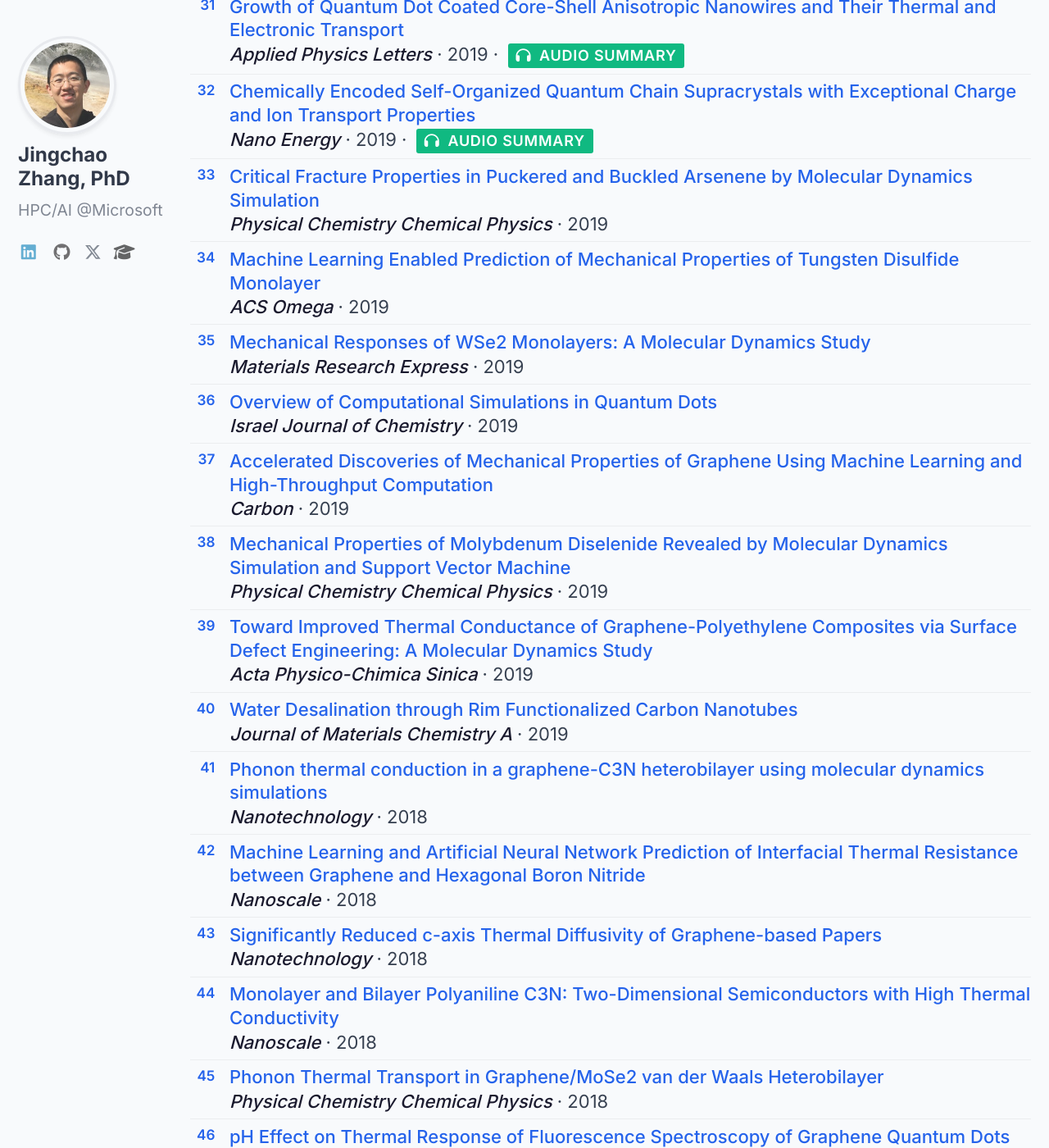
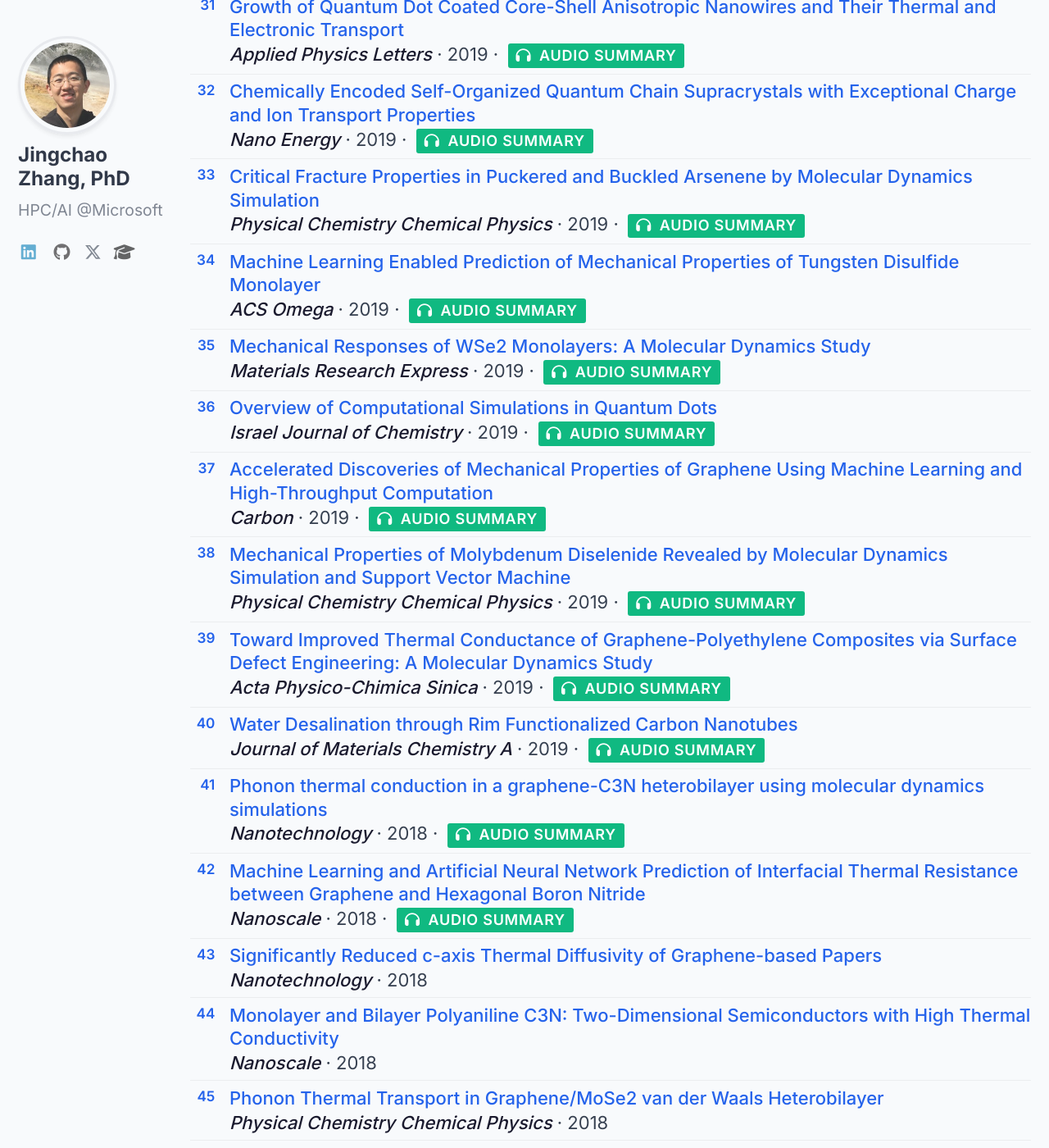
Before and after one commit to JingchaoZhang/JingchaoZhang.github.io, a Jekyll site: the page built from _pages/publications.md, in a window 1280 px wide and 1400 px high, scrolled down 2880 px. Shown: the whole window at 82% size. Built offline with Jekyll 4.4.1, drawn with Linux system fonts in a browser that asks for light colours.

Commit message:
Add audio summaries for 10 more publications (2018-2019)
- Add 10 new audio summary MP3s for 2018-2019 papers
- Add audio toggle buttons to corresponding publication entries
- Covers: graphene-C3N phonon transport, ML thermal resistance prediction,
  arsenene fracture properties, graphene mechanical properties, WSe2 responses,
  WS2 ML prediction, MoSe2 mechanical properties, quantum dot simulations,
  CNT water desalination, graphene-polyethylene thermal conductance

```diff
--- a/_pages/publications.md
+++ b/_pages/publications.md
@@ -191,52 +191,62 @@ author_profile: true
 
 <div class="pub-item">
 <p class="pub-title"><a href="https://drive.google.com/file/d/16q70wkrm9svHOPWZ15tKFNlEOpV401yT/view?usp=sharing" target="_blank">Critical Fracture Properties in Puckered and Buckled Arsenene by Molecular Dynamics Simulation</a></p>
-<p class="pub-meta"><em>Physical Chemistry Chemical Physics</em> &middot; 2019</p>
+<p class="pub-meta"><em>Physical Chemistry Chemical Physics</em> &middot; 2019 &middot; <a href="#" class="audio-toggle" onclick="event.preventDefault();var a=this.closest('.pub-item').querySelector('.audio-player');a.style.display=a.style.display==='none'?'block':'none';"><i class="fas fa-headphones"></i> audio summary</a></p>
+<div class="audio-player" style="display:none;"><audio controls preload="none" style="width:100%;margin-top:6px;"><source src="/assets/audio/2019-critical-fracture-puckered-buckled-arsenene.mp3" type="audio/mpeg"></audio></div>
 </div>
 
 <div class="pub-item">
 <p class="pub-title"><a href="https://drive.google.com/file/d/1fo4Xv6lQ9qKK6zh75B-HAhhURTNVDABZ/view?usp=sharing" target="_blank">Machine Learning Enabled Prediction of Mechanical Properties of Tungsten Disulfide Monolayer</a></p>
-<p class="pub-meta"><em>ACS Omega</em> &middot; 2019</p>
+<p class="pub-meta"><em>ACS Omega</em> &middot; 2019 &middot; <a href="#" class="audio-toggle" onclick="event.preventDefault();var a=this.closest('.pub-item').querySelector('.audio-player');a.style.display=a.style.display==='none'?'block':'none';"><i class="fas fa-headphones"></i> audio summary</a></p>
+<div class="audio-player" style="display:none;"><audio controls preload="none" style="width:100%;margin-top:6px;"><source src="/assets/audio/2019-ml-mechanical-properties-tungsten-disulfide.mp3" type="audio/mpeg"></audio></div>
 </div>
 
 <div class="pub-item">
 <p class="pub-title"><a href="https://drive.google.com/file/d/12c0kijqGKKUxgNFdALvV62PjyUHDUj0R/view?usp=sharing" target="_blank">Mechanical Responses of WSe2 Monolayers: A Molecular Dynamics Study</a></p>
-<p class="pub-meta"><em>Materials Research Express</em> &middot; 2019</p>
+<p class="pub-meta"><em>Materials Research Express</em> &middot; 2019 &middot; <a href="#" class="audio-toggle" onclick="event.preventDefault();var a=this.closest('.pub-item').querySelector('.audio-player');a.style.display=a.style.display==='none'?'block':'none';"><i class="fas fa-headphones"></i> audio summary</a></p>
+<div class="audio-player" style="display:none;"><audio controls preload="none" style="width:100%;margin-top:6px;"><source src="/assets/audio/2019-mechanical-responses-wse2-monolayers.mp3" type="audio/mpeg"></audio></div>
 </div>
 
 <div class="pub-item">
 <p class="pub-title"><a href="https://drive.google.com/file/d/14MZ9eGvzLXFkTjf9m713s-8ooDSlySMd/view?usp=sharing" target="_blank">Overview of Computational Simulations in Quantum Dots</a></p>
-<p class="pub-meta"><em>Israel Journal of Chemistry</em> &middot; 2019</p>
+<p class="pub-meta"><em>Israel Journal of Chemistry</em> &middot; 2019 &middot; <a href="#" class="audio-toggle" onclick="event.preventDefault();var a=this.closest('.pub-item').querySelector('.audio-player');a.style.display=a.style.display==='none'?'block':'none';"><i class="fas fa-headphones"></i> audio summary</a></p>
+<div class="audio-player" style="display:none;"><audio controls preload="none" style="width:100%;margin-top:6px;"><source src="/assets/audio/2019-overview-computational-simulations-quantum-dots.mp3" type="audio/mpeg"></audio></div>
 </div>
 
 <div class="pub-item">
 <p class="pub-title"><a href="https://drive.google.com/file/d/135cjpy0XeG1xwKV36J-Po_XvT4CtbtMK/view?usp=sharing" target="_blank">Accelerated Discoveries of Mechanical Properties of Graphene Using Machine Learning and High-Throughput Computation</a></p>
-<p class="pub-meta"><em>Carbon</em> &middot; 2019</p>
+<p class="pub-meta"><em>Carbon</em> &middot; 2019 &middot; <a href="#" class="audio-toggle" onclick="event.preventDefault();var a=this.closest('.pub-item').querySelector('.audio-player');a.style.display=a.style.display==='none'?'block':'none';"><i class="fas fa-headphones"></i> audio summary</a></p>
+<div class="audio-player" style="display:none;"><audio controls preload="none" style="width:100%;margin-top:6px;"><source src="/assets/audio/2019-accelerated-discoveries-mechanical-graphene.mp3" type="audio/mpeg"></audio></div>
 </div>
 
 <div class="pub-item">
 <p class="pub-title"><a href="https://drive.google.com/file/d/1205C1SydYCXIFLepqr-7IZ5TqufQvjko/view?usp=sharing" target="_blank">Mechanical Properties of Molybdenum Diselenide Revealed by Molecular Dynamics Simulation and Support Vector Machine</a></p>
-<p class="pub-meta"><em>Physical Chemistry Chemical Physics</em> &middot; 2019</p>
+<p class="pub-meta"><em>Physical Chemistry Chemical Physics</em> &middot; 2019 &middot; <a href="#" class="audio-toggle" onclick="event.preventDefault();var a=this.closest('.pub-item').querySelector('.audio-player');a.style.display=a.style.display==='none'?'block':'none';"><i class="fas fa-headphones"></i> audio summary</a></p>
+<div class="audio-player" style="display:none;"><audio controls preload="none" style="width:100%;margin-top:6px;"><source src="/assets/audio/2019-mechanical-properties-molybdenum-diselenide.mp3" type="audio/mpeg"></audio></div>
 </div>
 
 <div class="pub-item">
 <p class="pub-title"><a href="https://drive.google.com/file/d/1hD--MZAkrm2w7zpOpH6ZmWK64A1WYhT3/view?usp=sharing" target="_blank">Toward Improved Thermal Conductance of Graphene-Polyethylene Composites via Surface Defect Engineering: A Molecular Dynamics Study</a></p>
-<p class="pub-meta"><em>Acta Physico-Chimica Sinica</em> &middot; 2019</p>
+<p class="pub-meta"><em>Acta Physico-Chimica Sinica</em> &middot; 2019 &middot; <a href="#" class="audio-toggle" onclick="event.preventDefault();var a=this.closest('.pub-item').querySelector('.audio-player');a.style.display=a.style.display==='none'?'block':'none';"><i class="fas fa-headphones"></i> audio summary</a></p>
+<div class="audio-player" style="display:none;"><audio controls preload="none" style="width:100%;margin-top:6px;"><source src="/assets/audio/2019-improved-thermal-conductance-graphene-polyethylene.mp3" type="audio/mpeg"></audio></div>
 </div>
 
 <div class="pub-item">
 <p class="pub-title"><a href="https://drive.google.com/file/d/1vSOt9J_dsNnpZiDcBepsy5Imy1KedKyv/view?usp=sharing" target="_blank">Water Desalination through Rim Functionalized Carbon Nanotubes</a></p>
-<p class="pub-meta"><em>Journal of Materials Chemistry A</em> &middot; 2019</p>
+<p class="pub-meta"><em>Journal of Materials Chemistry A</em> &middot; 2019 &middot; <a href="#" class="audio-toggle" onclick="event.preventDefault();var a=this.closest('.pub-item').querySelector('.audio-player');a.style.display=a.style.display==='none'?'block':'none';"><i class="fas fa-headphones"></i> audio summary</a></p>
+<div class="audio-player" style="display:none;"><audio controls preload="none" style="width:100%;margin-top:6px;"><source src="/assets/audio/2019-water-desalination-rim-functionalized-cnt.mp3" type="audio/mpeg"></audio></div>
 </div>
 
 <div class="pub-item">
 <p class="pub-title"><a href="https://drive.google.com/file/d/1NrZk_BFOK1-de00kWBua7Egqhpz31fYA/view?usp=sharing" target="_blank">Phonon thermal conduction in a graphene-C3N heterobilayer using molecular dynamics simulations</a></p>
-<p class="pub-meta"><em>Nanotechnology</em> &middot; 2018</p>
+<p class="pub-meta"><em>Nanotechnology</em> &middot; 2018 &middot; <a href="#" class="audio-toggle" onclick="event.preventDefault();var a=this.closest('.pub-item').querySelector('.audio-player');a.style.display=a.style.display==='none'?'block':'none';"><i class="fas fa-headphones"></i> audio summary</a></p>
+<div class="audio-player" style="display:none;"><audio controls preload="none" style="width:100%;margin-top:6px;"><source src="/assets/audio/2018-phonon-thermal-conduction-graphene-c3n.mp3" type="audio/mpeg"></audio></div>
 </div>
 
 <div class="pub-item">
 <p class="pub-title"><a href="https://drive.google.com/file/d/1-mUKthEzCdohvYXtTj_1QzqLwKe0oGZ5/view?usp=sharing" target="_blank">Machine Learning and Artificial Neural Network Prediction of Interfacial Thermal Resistance between Graphene and Hexagonal Boron Nitride</a></p>
-<p class="pub-meta"><em>Nanoscale</em> &middot; 2018</p>
+<p class="pub-meta"><em>Nanoscale</em> &middot; 2018 &middot; <a href="#" class="audio-toggle" onclick="event.preventDefault();var a=this.closest('.pub-item').querySelector('.audio-player');a.style.display=a.style.display==='none'?'block':'none';"><i class="fas fa-headphones"></i> audio summary</a></p>
+<div class="audio-player" style="display:none;"><audio controls preload="none" style="width:100%;margin-top:6px;"><source src="/assets/audio/2018-ml-ann-interfacial-thermal-resistance-graphene-hbn.mp3" type="audio/mpeg"></audio></div>
 </div>
 
 <div class="pub-item">
```
Also changed, not shown: 10 other files.
